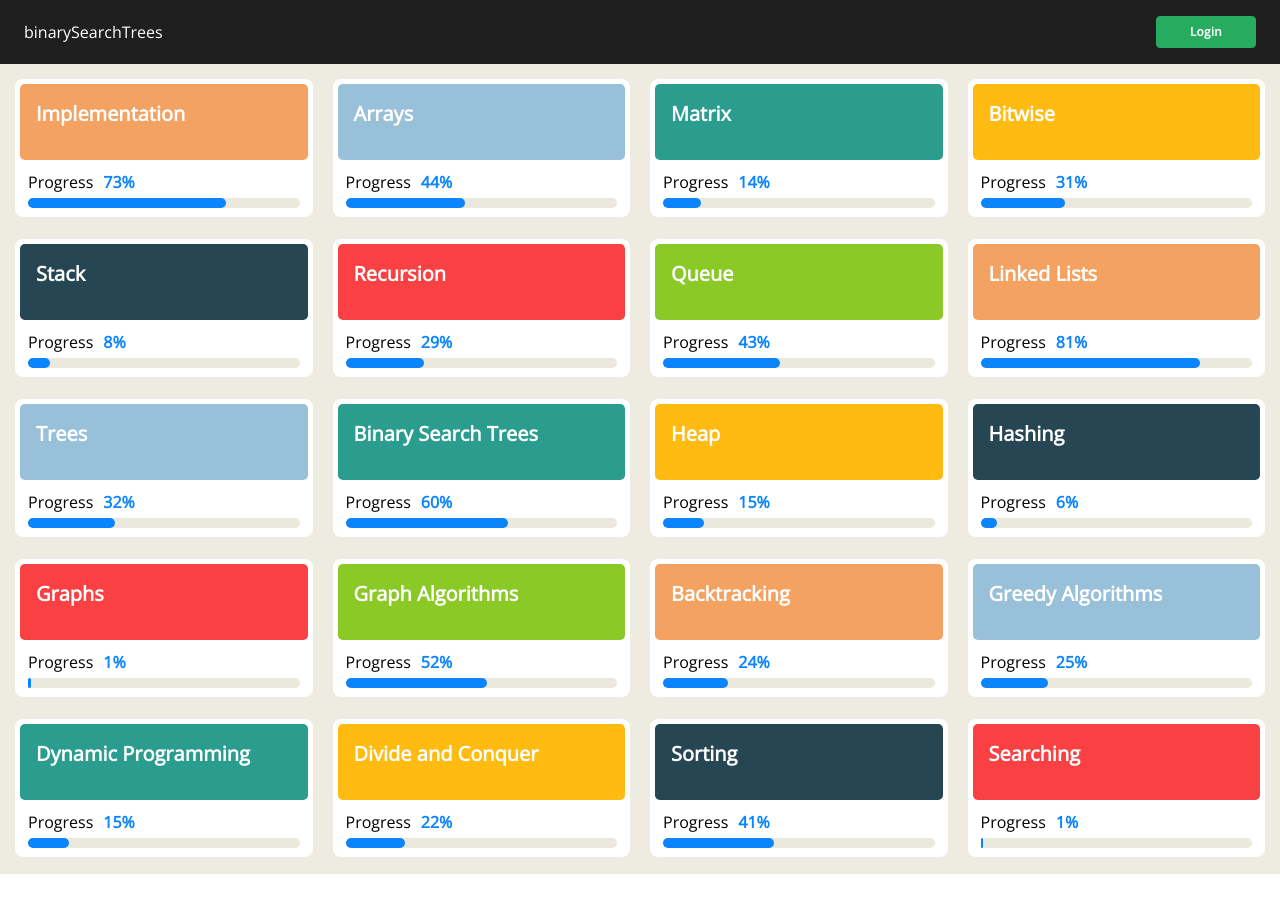
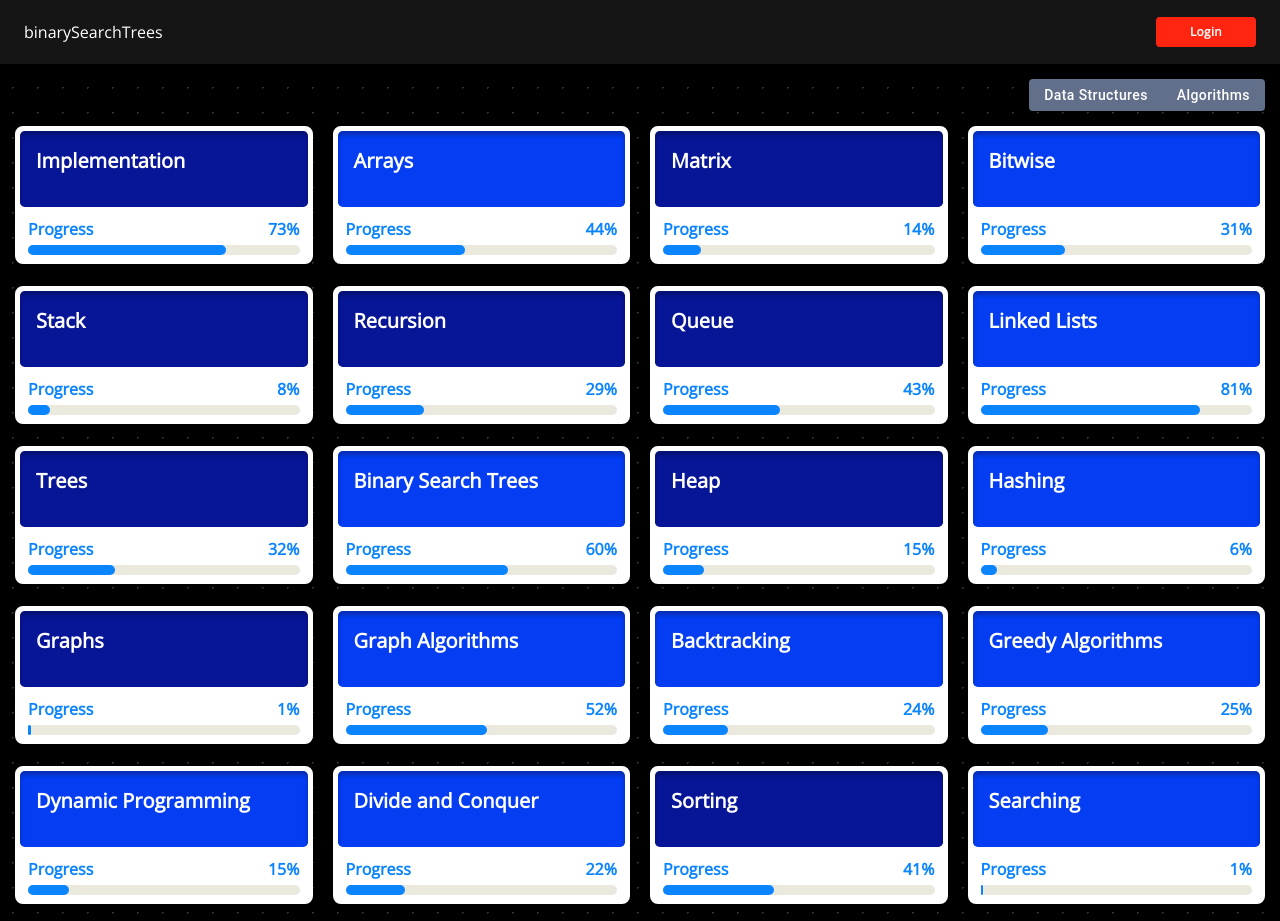
Before and after one commit to hmansh/binary-search-trees, a React (Create React App) app: page / in a window 1280 px wide. Before the commit the page ends 874 px from the top, so only its background shows below. Built offline with nearby package versions, Linux system fonts and the light colour scheme.

Commit message:
Added Filter & Alert

```diff
--- a/public/index.html
+++ b/public/index.html
@@ -5,18 +5,17 @@
     <link rel="icon" href="./binary-code.png" />
     <meta name="viewport" content="width=device-width, initial-scale=1" />
     <meta name="theme-color" content="#000000" />
-    <meta
-      name="description"
-
+    <meta name="description" />
+    <link rel="preconnect" href="https://fonts.googleapis.com" />
+    <link rel="preconnect" href="https://fonts.gstatic.com" crossorigin />
+    <link
+      href="https://fonts.googleapis.com/css2?family=Open+Sans&display=swap"
+      rel="stylesheet"
     />
-    <link rel="preconnect" href="https://fonts.googleapis.com">
-    <link rel="preconnect" href="https://fonts.gstatic.com" crossorigin>
-    <link href="https://fonts.googleapis.com/css2?family=Open+Sans&display=swap" rel="stylesheet">
     <link rel="manifest" href="%PUBLIC_URL%/manifest.json" />
     <title>binarySearchTree</title>
   </head>
   <body>
-    <noscript>You need to enable JavaScript to run this app.</noscript>
     <div id="root"></div>
   </body>
 </html>
--- a/src/App.css
+++ b/src/App.css
@@ -51,8 +51,12 @@
   border-radius: 15px;
 }
 
+.progress-number {
+  display: flex;
+  justify-content: space-between;
+}
+
 .progress-count {
-  margin: 0 10px;
   font-weight: 600;
   color: #0A84FF;
 }
@@ -72,3 +76,10 @@
   display: flex;
   justify-content: flex-end;
 }
+
+.filter-tab {
+  margin-top: 15px;
+  padding-right: 15px;
+  display: flex;
+  justify-content: end;
+}
--- a/src/App.js
+++ b/src/App.js
@@ -26,7 +26,9 @@ function App() {
           flexGrow: 1,
           minHeight: "100vh",
           height: "100%",
-          background: "#EEEBE0",
+          background: "#000000",
+          backgroundImage: 'radial-gradient(#323232 1px, transparent 0)',
+          backgroundSize: '25px 25px',
         }}
       >
         <Routes>
--- a/src/components/Card/Card.js
+++ b/src/components/Card/Card.js
@@ -1,23 +1,20 @@
 import React from "react";
-import Typography from "@mui/material/Typography";
 import Card from "@mui/material/Card";
 import "../../App.css";
 
 export default function ContentCard({ pos, topic, total, completed, setColor }) {
 
   const colors = [
-    "#F4A261",
-    "#98C1D9",
-    "#2A9D8F",
-    "#FFBB12",
-    "#264653",
-    "#F94144",
-    "#8AC926",
+    // '#000066',
+    // '#031470',
+    '#071597',
+    '#043DF2',
   ];
+
   const perc = Math.floor(100 * (completed / total)) % 101;
 
   const changeColor = (color) => {
-      setColor(color);
+    setColor(color);
   }
 
   return (
@@ -38,7 +35,8 @@ export default function ContentCard({ pos, topic, total, completed, setColor })
           style={{
             borderRadius: "0.6vh",
             height: "60%",
-            background: colors[pos % colors.length],
+            background: colors[Math.floor(Math.random() * 10) % (colors.length)],
+            boxShadow: 'inset 0px 4px 4px rgba(0, 0, 0, 0.25)',
           }}
         >
           <div
@@ -67,8 +65,10 @@ export default function ContentCard({ pos, topic, total, completed, setColor })
               textAlign: "left",
             }}
           >
-            Progress
-            <span className="progress-count">{perc}%</span>
+            <div className="progress-number">
+              <span className="progress-count">Progress</span>
+              <span className="progress-count">{perc}%</span>
+            </div>
             <div className="progress-bar">
               <span className="total-progress">
                 <span className="progress" style={{ width: `${perc}%` }}></span>
--- a/src/components/CardGrid.js
+++ b/src/components/CardGrid.js
@@ -4,6 +4,34 @@ import ContentCard from "./Card/Card";
 import userStat from "../constant";
 import { Link } from "react-router-dom";
 import Header from "./Header/Header";
+import ButtonGroup from "@mui/material/ButtonGroup";
+import Button from "@mui/material/Button";
+import { styled } from "@mui/material/styles";
+
+const FilterButton = styled(Button)({
+  boxShadow: "none",
+  textTransform: "none",
+  border: "none",
+  color: "white",
+  height: "2rem",
+  fontWeight: '500',
+  backgroundColor: "#626F8A",
+  borderColor: "#0A0C12",
+  "&:hover": {
+    backgroundColor: "#27304E",
+    border: "none"
+  },
+  "&:active": {
+    backgroundColor: "#27304E",
+    boxShadow: "none",
+    border: "none"
+  },
+  "&:focus": {
+    boxShadow: "0 0 0 0.1rem rgba(107, 147, 242,.5)",
+    border: "none"
+  }
+});
+
 
 export default function CardGrid(props) {
 
@@ -15,7 +43,14 @@ export default function CardGrid(props) {
 
   return (
     <>
-        <Header title={title} navigateBack={navigateBack}/>
+      <Header title={title} navigateBack={navigateBack} />
+      <div className="filter-tab">
+        <ButtonGroup disableRipple disableElevation>
+          {/* <FilterButton value={4}>Hide Completed</FilterButton> */}
+          <FilterButton>Data Structures</FilterButton>
+          <FilterButton>Algorithms</FilterButton>
+        </ButtonGroup>
+      </div>
       <Grid
         container
         columns={{ xs: 1, sm: 4, md: 3, lg: 4 }}
--- a/src/components/Header/Header.js
+++ b/src/components/Header/Header.js
@@ -16,34 +16,31 @@ const LoginButton = styled(Button)({
     height: "100%",
     width: '20%',
     maxWidth: "100px",
-    border: "1px solid",
+    border: "none",
     lineHeight: 1.5,
-    backgroundColor: "#27AB5F",
-    borderColor: "#27AB5F",
+    backgroundColor: "#FF2511",
     fontWeight: 600,
     "&:hover": {
-      backgroundColor: "#0BD862",
-      borderColor: "#27AB5F",
-      boxShadow: "none",
+        backgroundColor: "#D01110",
+        boxShadow: "none",
     },
     "&:active": {
-      boxShadow: "none",
-      backgroundColor: "#27AB5F",
-      borderColor: "#0BD862",
+        boxShadow: "none",
+        backgroundColor: "#FF2511",
     },
     "&:focus": {
-      boxShadow: "0 0 0 0.2rem rgba(39, 171, 95, 0.5)",
+        boxShadow: "0 0 0 0.2rem rgba(255, 0, 0, 0.5)",
     },
-  });
+});
 
 export default function Header(props) {
-    const {navigateBack, title} = props;
+    const { navigateBack, title } = props;
     return (
         <AppBar
             position="sticky"
-            sx={{ background: "#1F1F1F", boxShadow: "none" }}
+            sx={{ background: "#151515", boxShadow: "none" }}
         >
-            <Toolbar sx={{ display: 'flex', justifyContent: 'space-between' }}>
+            <Toolbar sx={{ display: 'flex', justifyContent: 'space-between', boxShadow: 'rgba(0, 0, 0, 0.12) 0px 1px 3px' }}>
                 <Link to="/" style={{ textDecoration: "none", display: 'flex' }}>
                     {navigateBack && <IconButton
                         size="large"
--- a/src/components/QCard/QCard.js
+++ b/src/components/QCard/QCard.js
@@ -12,39 +12,38 @@ const BootstrapButton = styled(Button)({
     boxShadow: 'none',
     textTransform: 'none',
     padding: '5px',
-    height: '90%',
-    width:'60%',
-    border: '1px solid',
+    height: '89%',
+    width: '60%',
+    border: 'none',
     lineHeight: 1,
-    backgroundColor: '#0063cc',
-    borderColor: '#0063cc',
+    backgroundColor: '#0A0C12',
+    borderColor: '#0A0C12',
     fontWeight: 600,
     '&:hover': {
-      backgroundColor: '#0069d9',
-      borderColor: '#0062cc',
+        backgroundColor: '#353535',
+        borderColor: '#0A0C12',
         boxShadow: 'none',
     },
     '&:active': {
         boxShadow: 'none',
-      backgroundColor: '#0062cc',
-      borderColor: '#005cbf',
+        backgroundColor: '#0A0C12',
     },
     '&:focus': {
-      boxShadow: '0 0 0 0.2rem rgba(0,123,255,.5)',
+        boxShadow: '0 0 0 0.2rem rgba(0,0,0,.5)',
     },
 });
 
 const label = { inputProps: { "aria-label": "Checkbox demo" } };
 
-export default function QCard({ pos = 1, ...props}) {
+export default function QCard({ pos = 1, ...props }) {
     const { color } = props;
     return (
-        <div style={{ height: '90%', minHeight: '16vh'}}>
+        <div style={{ height: '90%', minHeight: '16vh' }}>
             <Card
                 variant="outlined"
                 sx={{
-                    border:'0.7vh solid white',
-                    borderRadius:'1vh',
+                    border: '0.7vh solid white',
+                    borderRadius: '1vh',
                     cursor: 'pointer',
                     display: 'flex',
                     flexDirection: 'column',
@@ -64,7 +63,8 @@ export default function QCard({ pos = 1, ...props}) {
                             padding: '1rem',
                             color: 'white',
                             textAlign: 'left',
-                            fontSize:'1.1rem'
+                            fontSize: '1.1rem',
+                            boxShadow: 'inset 0px 4px 4px rgba(0, 0, 0, 0.25)',
                         }}
                     >
                         {"Reverse Linked List using Iterative Method"}
--- a/src/components/QuestionGrid.js
+++ b/src/components/QuestionGrid.js
@@ -4,7 +4,34 @@ import QCard from "./QCard/QCard";
 import { useParams } from "react-router-dom";
 import userStat from "../constant";
 import Header from "./Header/Header.js"
+import ButtonGroup from "@mui/material/ButtonGroup";
+import Button from "@mui/material/Button";
+import { styled } from "@mui/material/styles";
+import Alert from '@mui/material/Alert';
 
+const FilterButton = styled(Button)({
+  boxShadow: "none",
+  textTransform: "none",
+  border: "none",
+  color: "white",
+  height: "2rem",
+  fontWeight: '500',
+  backgroundColor: "#626F8A",
+  borderColor: "#0A0C12",
+  "&:hover": {
+    backgroundColor: "#27304E",
+    border: "none"
+  },
+  "&:active": {
+    backgroundColor: "#27304E",
+    boxShadow: "none",
+    border: "none"
+  },
+  "&:focus": {
+    boxShadow: "0 0 0 0.1rem rgba(107, 147, 242,.5)",
+    border: "none"
+  }
+});
 export default function QuestionGrid(props) {
   const { slug } = useParams();
   const { setTitle, handleNavBack, navigateBack, title, color } = props;
@@ -19,7 +46,19 @@ export default function QuestionGrid(props) {
 
   return (
     <>
-      <Header title={title} navigateBack={navigateBack}/>
+      <Header title={title} navigateBack={navigateBack} />
+      <Alert sx={{
+        background: "#32CD30", width: '100%',
+        maxWidth: '400px', margin: '10px',
+        position: 'fixed', bottom: '10px'
+      }} severity="success" variant="filled" color="success">
+        This is a success alert — check it out!
+      </Alert>
+      <div className="filter-tab">
+        <ButtonGroup disableRipple disableElevation>
+          <FilterButton value={4}>Hide Completed</FilterButton>
+        </ButtonGroup>
+      </div>
       <Grid
         container
         columns={{ xs: 1, sm: 4, md: 3, lg: 4 }}
@@ -35,7 +74,7 @@ export default function QuestionGrid(props) {
             key={index}
             sx={{ height: "20vh", padding: "10px" }}
           >
-            <QCard pos={index} question={item.questionName} color={color}/>
+            <QCard pos={index} question={item.questionName} color={color} />
           </Grid>
         ))}
       </Grid>
--- a/src/constant.js
+++ b/src/constant.js
@@ -1,26 +1,3 @@
-const topics = [
-  "Implementation",
-  "Arrays",
-  "Matrix",
-  "Bitwise",
-  "Stack",
-  "Recursion",
-  "Queue",
-  "Linked Lists",
-  "Trees",
-  "Binary Search Trees",
-  "Heap",
-  "Hashing",
-  "Graphs",
-  "Graph Algorithms",
-  "Backtracking",
-  "Greedy Algorithms",
-  "Dynamic Programming",
-  "Divide and Conquer",
-  "Sorting",
-  "Searching",
-];
-
 const userStat = {
   userId: "hmansh",
   topics: [
@@ -89,27 +66,27 @@ const userStat = {
       completed: Math.floor((Math.random() * 100000000) % 30),
       question: [
         {
-          questionName: "Reverse A Linked List",
+          questionName: "Search in Linear Array",
           completed: true,
           questionId: 2022001,
         },
         {
-          questionName: "Reverse A Linked List",
+          questionName: "Left Rotation by 1 Element",
           completed: true,
           questionId: 2022001,
         },
         {
-          questionName: "Reverse A Linked List",
+          questionName: "Check if Sorted",
           completed: true,
           questionId: 2022001,
         },
         {
-          questionName: "Reverse A Linked List",
+          questionName: "Leaders in Array",
           completed: true,
           questionId: 2022001,
         },
         {
-          questionName: "Reverse A Linked List",
+          questionName: "Maximum Difference Problem",
           completed: true,
           questionId: 2022001,
         },
```
Lines whose indentation alone changed are shown as unchanged.
